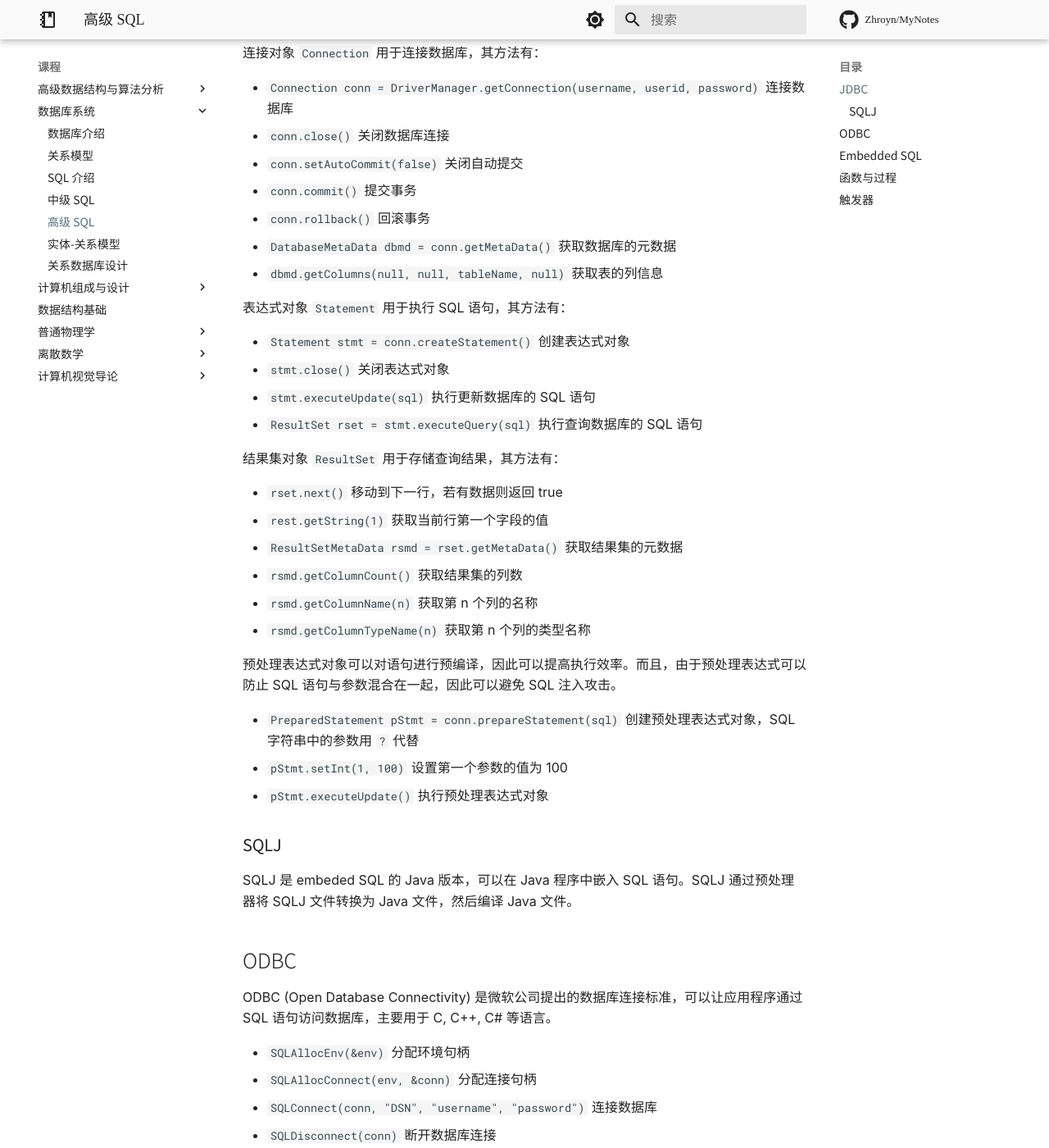
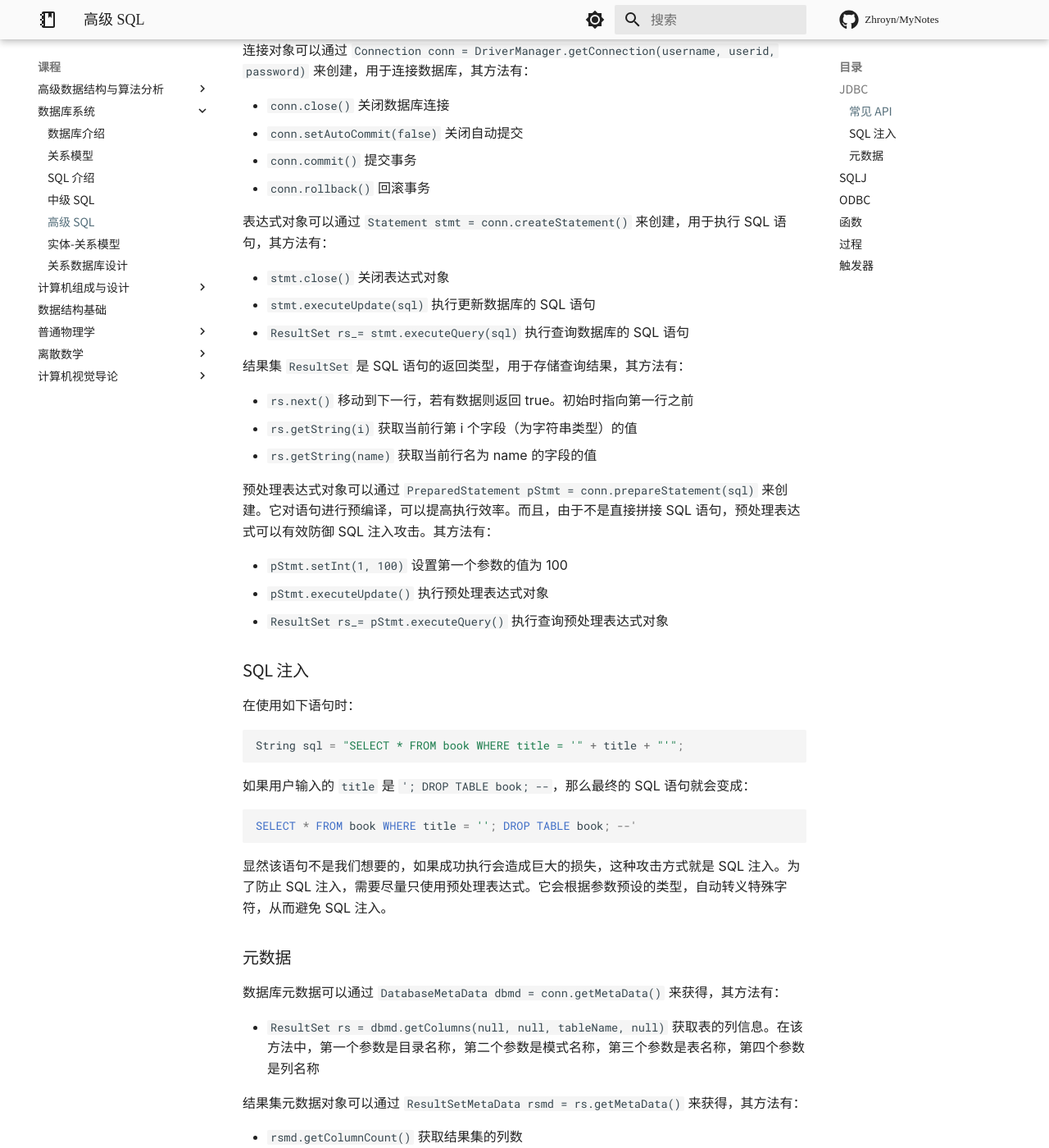
Before and after one commit to Pxtkn/MyNotes, an MkDocs documentation site: the page built from docs/课程/数据库系统/Chapter5 Advanced SQL.md, in a window 1280 px wide and 1400 px high, scrolled down 360 px. Shown: the whole window at 82% size. Built offline with MkDocs 1.6.1 and Material for MkDocs 9.7.7, drawn with Linux system fonts in a browser that asks for light colours; nearby versions of some CDN libraries; library files that are not in the unit come from our copies; comment, search, counter and statistics services are not loaded; a style sheet for code colours, icons or effects is not loaded; some of the changed text lies outside the part shown.

Commit message:
docs: 修改了数据库高级SQL一章的笔记

````diff
--- a/docs/课程/数据库系统/Chapter5 Advanced SQL.md
+++ b/docs/课程/数据库系统/Chapter5 Advanced SQL.md
@@ -1,107 +1,247 @@
 
 # 高级 SQL
-
-- ODBC (Open Database Connectivity): C, C++, C#
 
 ## JDBC
 
 JDBC (Java Database Connectivity) 是 Java 语言访问数据库的标准接口，提供了一种访问数据库管理系统的标准方法。开发人员可以编写 Java 应用程序，通过 JDBC API 访问数据库。
 
-连接对象 `Connection` 用于连接数据库，其方法有：
+### 常见 API
 
-- `Connection conn = DriverManager.getConnection(username, userid, password)` 连接数据库
+连接对象可以通过 `Connection conn = DriverManager.getConnection(username, userid, password)` 来创建，用于连接数据库，其方法有：
+
 - `conn.close()` 关闭数据库连接
 - `conn.setAutoCommit(false)` 关闭自动提交
 - `conn.commit()` 提交事务
 - `conn.rollback()` 回滚事务
-- `DatabaseMetaData dbmd = conn.getMetaData()` 获取数据库的元数据
-- `dbmd.getColumns(null, null, tableName, null)` 获取表的列信息
+
+表达式对象可以通过 `Statement stmt = conn.createStatement()` 来创建，用于执行 SQL 语句，其方法有：
+
+- `stmt.close()` 关闭表达式对象
+- `stmt.executeUpdate(sql)` 执行更新数据库的 SQL 语句
+- `ResultSet rs_= stmt.executeQuery(sql)` 执行查询数据库的 SQL 语句
+
+结果集 `ResultSet` 是 SQL 语句的返回类型，用于存储查询结果，其方法有：
+
+- `rs.next()` 移动到下一行，若有数据则返回 true。初始时指向第一行之前
+- `rs.getString(i)` 获取当前行第 i 个字段（为字符串类型）的值
+- `rs.getString(name)` 获取当前行名为 name 的字段的值
+
+预处理表达式对象可以通过 `PreparedStatement pStmt = conn.prepareStatement(sql)` 来创建。它对语句进行预编译，可以提高执行效率。而且，由于不是直接拼接 SQL 语句，预处理表达式可以有效防御 SQL 注入攻击。其方法有：
+
+- `pStmt.setInt(1, 100)` 设置第一个参数的值为 100
+- `pStmt.executeUpdate()` 执行预处理表达式对象
+- `ResultSet rs_= pStmt.executeQuery()` 执行查询预处理表达式对象
+
+### SQL 注入
+
+在使用如下语句时：
+
+```java
+String sql = "SELECT * FROM book WHERE title = '" + title + "'";
+```
+
+如果用户输入的 `title` 是 `'; DROP TABLE book; --`，那么最终的 SQL 语句就会变成：
+
+```sql
+SELECT * FROM book WHERE title = ''; DROP TABLE book; --'
+```
+
+显然该语句不是我们想要的，如果成功执行会造成巨大的损失，这种攻击方式就是 SQL 注入。为了防止 SQL 注入，需要尽量只使用预处理表达式。它会根据参数预设的类型，自动转义特殊字符，从而避免 SQL 注入。
+
+### 元数据
+
+数据库元数据可以通过 `DatabaseMetaData dbmd = conn.getMetaData()` 来获得，其方法有：
+
+- `ResultSet rs = dbmd.getColumns(null, null, tableName, null)` 获取表的列信息。在该方法中，第一个参数是目录名称，第二个参数是模式名称，第三个参数是表名称，第四个参数是列名称
+
+结果集元数据对象可以通过 `ResultSetMetaData rsmd = rs.getMetaData()` 来获得，其方法有：
+
+- `rsmd.getColumnCount()` 获取结果集的列数
+- `rsmd.getColumnName(i)` 获取第 i 个列的名称
+- `rsmd.getColumnTypeName(i)` 获取第 i 个列的类型名称
 
 
-表达式对象 `Statement` 用于执行 SQL 语句，其方法有：
-
-- `Statement stmt = conn.createStatement()` 创建表达式对象
-- `stmt.close()` 关闭表达式对象
-- `stmt.executeUpdate(sql)` 执行更新数据库的 SQL 语句
-- `ResultSet rset = stmt.executeQuery(sql)` 执行查询数据库的 SQL 语句
-
-结果集对象 `ResultSet` 用于存储查询结果，其方法有：
-
-- `rset.next()` 移动到下一行，若有数据则返回 true
-- `rest.getString(1)` 获取当前行第一个字段的值
-- `ResultSetMetaData rsmd = rset.getMetaData()` 获取结果集的元数据
-- `rsmd.getColumnCount()` 获取结果集的列数
-- `rsmd.getColumnName(n)` 获取第 n 个列的名称
-- `rsmd.getColumnTypeName(n)` 获取第 n 个列的类型名称
-
-预处理表达式对象可以对语句进行预编译，因此可以提高执行效率。而且，由于预处理表达式可以防止 SQL 语句与参数混合在一起，因此可以避免 SQL 注入攻击。
-
-- `PreparedStatement pStmt = conn.prepareStatement(sql)` 创建预处理表达式对象，SQL 字符串中的参数用 `?` 代替
-- `pStmt.setInt(1, 100)` 设置第一个参数的值为 100
-- `pStmt.executeUpdate()` 执行预处理表达式对象
 
 
-### SQLJ
+<br>
 
-SQLJ 是 embeded SQL 的 Java 版本，可以在 Java 程序中嵌入 SQL 语句。SQLJ 通过预处理器将 SQLJ 文件转换为 Java 文件，然后编译 Java 文件。
+## SQLJ
 
+SQLJ 是 embeded SQL 的 Java 版本，与 JDBC 相比，SQLJ 是静态的，在编译时就会检查 SQL 语句的正确性。
+
+SQLJ 语句以 `#sql` 开头，以 `;` 结尾，有声明语句和可执行语句两种类型。声明语句宣布连接环境和迭代器，其中连接环境被用于建立数据库连接，而迭代器被用于保存 SQL 查询的结果集。可执行语句则执行嵌入的 SQL 语句，通过 Java 变量在 Java 程序和数据库之间交换信息。
+
+示例如下：
+
+```sql
+#sql iterator deptInfoIter (String dept name, int avgSal);
+deptInfoIter iter = null;
+#sql iter = { select dept_name, avg(salary) as_avgSal from instructor group by dept name };
+while (iter.next()) {
+    String deptName = iter.dept_name();
+    int avgSal = iter.avgSal();
+    System.out.println(deptName + " " + avgSal);
+}
+iter.close();
+```
+
+
+
+
+<br>
 
 ## ODBC
 
 ODBC (Open Database Connectivity) 是微软公司提出的数据库连接标准，可以让应用程序通过 SQL 语句访问数据库，主要用于 C, C++, C# 等语言。
 
-- `SQLAllocEnv(&env)` 分配环境句柄
-- `SQLAllocConnect(env, &conn)` 分配连接句柄
-- `SQLConnect(conn, "DSN", "username", "password")` 连接数据库
+连接数据库的 API 如下：
+
+- `SQLAllocEnv(&env)` 分配环境句柄，存储到 `HENV env` 中
+- `SQLAllocConnect(env, &conn)` 分配连接句柄，存储到 `HDBC conn` 中
+- `SQLConnect(conn, DSN, SQL_NTS, username, SQL_NTS, password, SQL_NTS)` 连接数据库，其中 DSN 是数据源名称，SQL_NTS 是字符串终止符
 - `SQLDisconnect(conn)` 断开数据库连接
 - `SQLFreeConnect(conn)` 释放连接句柄
 - `SQLFreeEnv(env)` 释放环境句柄
-- `SQLAllocStmt(conn, &stmt)` 分配语句句柄
+
+执行 SQL 语句并处理结果的 API 如下：
+
+- `SQLAllocStmt(conn, &stmt)` 分配语句句柄，存储到 `HSTMT stmt` 中
 - `SQLExecDirect(stmt, sql, SQL_NTS)` 执行 SQL 语句
-- `SQLBindCol(stmt, 1, SQL_C_CHAR, buf, 100, &len)` 绑定结果集的第一个列到 buf
+- `SQLBindCol(stmt, 1, SQL_C_CHAR, department, 100, &len)` 绑定结果集到某个变量，其中第一个参数为表达式句柄，第二个参数为列号，第三个参数为数据类型，第四个参数为指向数据缓冲区的指针，第五个参数为数据缓冲区的长度，第六个参数为数据的实际长度
 - `SQLFetch(stmt)` 获取结果集的下一行
 - `SQLFreeStmt(stmt, SQL_DROP)` 释放语句句柄
+
+执行预处理语句的 API 如下：
+
 - `SQLPrepare(stmt, sql, SQL_NTS)` 准备 SQL 语句
 - `SQLBindParameter(stmt, 1, SQL_PARAM_INPUT, SQL_C_CHAR, SQL_CHAR, 100, 0, buf, 100, &len)` 绑定参数
 - `SQLExecute(stmt)` 执行预处理语句
-- `SQLSetConnectAttr(conn, SQL_ATTR_AUTOCOMMIT, SQL_AUTOCOMMIT_OFF, 0)` 关闭自动提交
-- `SQLCommit(conn)` 提交事务
-- `SQLRollback(conn)` 回滚事务
 
 
 
-## Embedded SQL
 
-连接数据库：
 
-```C
-EXEC SQL INCLUDE SQLCA;
-EXEC SQL BEGIN DECLARE SECTION;
-char name[20];
-int age;
-EXEC SQL END DECLARE SECTION;
-EXEC SQL CONNECT TO database USER username USING password;
+<br>
+
+## 函数
+
+函数是一种封装了 SQL 语句的可重用代码块，可以接受参数并返回结果。函数可以分为标量函数和表值函数，不过 MySQL 不支持表值函数。创建函数的命令为 `CREATE FUNCTION`，删除函数的命令为 `DROP FUNCTION`。
+
+标量函数示例如下：
+
+```sql
+CREATE FUNCTION dept_count(dept_name VARCHAR(20))
+RETURNS INTEGER
+BEGIN
+    DECLARE d_count INTEGER;
+    SELECT COUNT(*) INTO d_count
+    FROM instructor
+    WHERE instructor.dept_name = dept_name;
+    RETURN d_count;
+END;
 ```
 
-
-## 函数与过程
-
-可以通过 `create function` 创建 SQL 函数，通过 `drop function` 删除 SQL 函数。
+表值函数示例如下：
 
 ```sql
-create function func_name (param1 type1, param2 type2, ...)
-returns type
-begin
-    ...
-end
+CREATE FUNCTION instructors_of(dept_name VARCHAR(20))
+RETURNS TABLE
+BEGIN
+    RETURN
+    SELECT ID, name, dept_name, salary
+    FROM instructor
+    WHERE instructor.dept_name = dept_name;
+END;
 ```
 
+调用函数的示例如下：
+
 ```sql
-drop function func_name
+-- 标量函数
+SELECT dept_count('Biology') AS 'Biology Count';
+SELECT * FROM instructor WHERE dept_count(dept_name) > 3;
+
+-- 表值函数
+SELECT * FROM TABLE(instructors_of('Biology'));
+```
+
+MySQL 可能会出于安全原因禁用函数，可以通过 `SET GLOBAL log_bin_trust_function_creators = 1` 来解决。
+
+
+
+
+<br>
+
+## 过程
+
+过程和函数类似，但是过程可以不返回结果。创建过程的命令为 `CREATE PROCEDURE`，删除过程的命令为 `DROP PROCEDURE`。
+
+下面将给出一个选课的过程示例，该过程接受学生 ID、课程 ID、课程号、学期和年份作为参数，如果课程没有满员，则将学生注册到该课程中，否则返回错误信息。
+
+```sql
+DELIMITER //
+
+CREATE PROCEDURE take_course(
+    IN student_id char(8),
+    IN course_id char(8),
+    IN course_year YEAR,
+    IN semester VARCHAR(10),
+    OUT errorMsg VARCHAR(100)
+)
+BEGIN
+    IF NOT EXISTS (SELECT * FROM student WHERE student.student_id = student_id) THEN
+        SET errorMsg = 'Student not found.';
+    ELSEIF NOT EXISTS (SELECT * FROM course WHERE course.course_id = course_id) THEN
+        SET errorMsg = 'Course not found.';
+    ELSEIF EXISTS (SELECT * FROM takes WHERE takes.student_id = student_id AND takes.course_id = course_id AND takes.course_year = course_year AND takes.semester = semester) THEN
+        SET errorMsg = 'Course already taken.';
+    ELSE
+        INSERT INTO takes VALUES (student_id, course_id, course_year, semester);
+        SET errorMsg = 'Course taken successfully.';
+    END IF;
+END //
+
+DELIMITER ;
+```
+
+调用过程的示例如下：
+
+```sql
+CALL take_course('S1000001', 'C1000001', 2021, 'Fall', @errorMsg);
+SELECT @errorMsg;
 ```
 
 
 
+
+<br>
+
 ## 触发器
 
-触发器 (Trigger) 是一个表达式，可以作为数据库被修改后的副作用。
+触发器 (Trigger) 是一种特殊的存储过程，它会在数据库中的某个表上执行特定的操作时自动触发。触发器可以在 `INSERT`、`UPDATE` 或 `DELETE` 时执行，触发时机可以是 `BEFORE` 或 `AFTER`。
+
+创建触发器的命令为 `CREATE TRIGGER`，删除触发器的命令为 `DROP TRIGGER`，一个示例如下：
+
+```sql
+DELIMITER //
+
+CREATE TRIGGER depositor_insert AFTER INSERT ON depositor
+REFERENCING NEW ROW AS nrow
+FOR EACH ROW
+BEGIN
+    INSERT INTO branch_cust
+        SELECT branch_name, nrow.customer_name
+        FROM account
+        WHERE account.account_number = nrow.account_number;
+END; //
+
+CREATE TRIGGER on_delete_cascade AFTER DELETE ON s
+REFERENCING OLD ROW AS orow
+FOR EACH ROW
+BEGIN
+    DELETE FROM r
+    WHERE r.B = orow.A;
+END; //
+
+DELIMITER ;
+```
````
